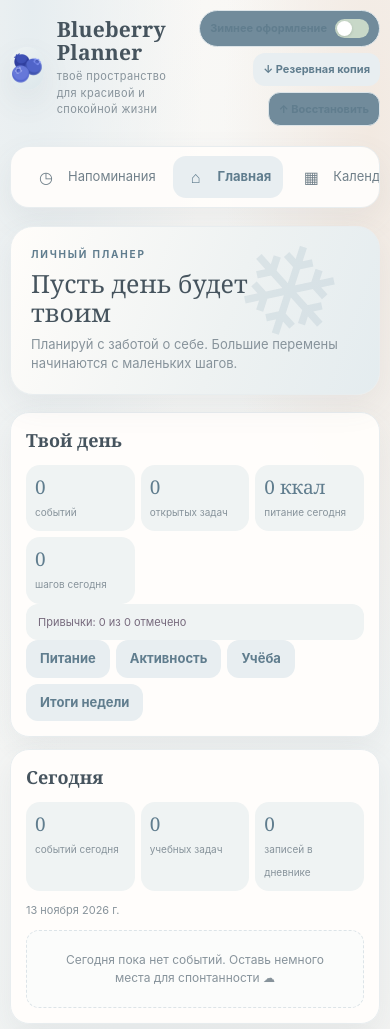
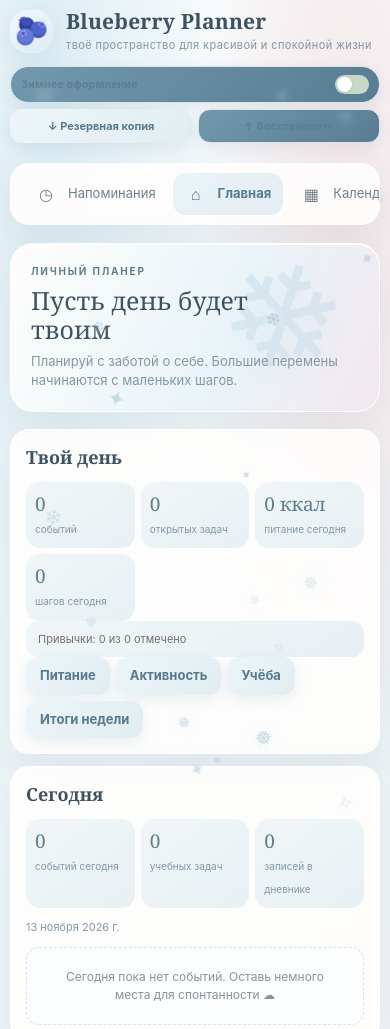
Before and after one commit to swk7mkh484-code/blueberry-planner, a plain HTML site: page index.html in a window 390 px wide. Shown: the top 1029 px of the page. Drawn offline with Linux system fonts and the light colour scheme.

Commit message:
Create fairy-tale winter theme and fix mobile form layout

```diff
--- a/index.html
+++ b/index.html
@@ -211,9 +211,66 @@ main{width:100%;min-width:0}
  .entry-actions{margin-left:auto}
 }
 
+
+/* Winter fairy-tale finish + robust mobile forms */
+body[data-theme="winter"]{
+ --bg:#edf4f7;--paper:#fffefd;--ink:#3e5261;--muted:#8497a4;
+ --berry:#66899f;--berry2:#91b2c2;--lav:#e8f1f5;--lav2:#d8e8ef;
+ --line:#d9e6ec;--rose:#f4e9eb;--sage:#e8f0f2;
+ background:
+  radial-gradient(ellipse at 12% 7%,#dcecf4 0,transparent 34%),
+  radial-gradient(ellipse at 88% 14%,#f5e6e8 0,transparent 29%),
+  radial-gradient(ellipse at 50% 100%,#e3edf3 0,transparent 40%),
+  linear-gradient(145deg,#f9fbfc 0%,#edf4f7 48%,#f7f0ef 100%);
+}
+body[data-theme="winter"] .app{position:relative}
+body[data-theme="winter"] .sidebar,body[data-theme="winter"] .card,body[data-theme="winter"] .hero{
+ background:rgba(255,254,253,.88);backdrop-filter:blur(12px);
+ border:1px solid rgba(255,255,255,.95);
+ box-shadow:0 16px 42px rgba(91,125,145,.10),inset 0 1px 0 #fff;
+}
+body[data-theme="winter"] .hero{
+ background:linear-gradient(115deg,rgba(255,254,252,.96),rgba(233,243,248,.96) 58%,rgba(241,232,239,.94));
+}
+body[data-theme="winter"] .hero:after{content:"❄";font-size:145px;color:#8ebbd0;opacity:.22;right:34px;top:-30px;text-shadow:0 8px 28px #b8d8e7}
+body[data-theme="winter"] .logo{background:linear-gradient(145deg,#f1f8fb,#dcecf3);box-shadow:0 8px 24px #7fa9bd30}
+body[data-theme="winter"] .btn{background:linear-gradient(135deg,#7298ad,#587d93);box-shadow:0 5px 14px #6f91a322}
+body[data-theme="winter"] .btn.soft{background:linear-gradient(135deg,#edf5f8,#e1edf2);color:#58798d}
+body[data-theme="winter"] .nav button:hover,body[data-theme="winter"] .nav button.active{background:linear-gradient(135deg,#eaf3f7,#e4edf3);color:#547b91}
+body[data-theme="winter"] .stat,body[data-theme="winter"] .food-total,body[data-theme="winter"] .notice{background:linear-gradient(145deg,#f0f6f8,#e8f0f3)}
+body[data-theme="winter"] .empty{background:rgba(250,253,254,.8);border-color:#d5e5ed}
+body[data-theme="winter"] .field input,body[data-theme="winter"] .field select,body[data-theme="winter"] .field textarea{background:#fffefd;border-color:#d8e5eb}
+body[data-theme="winter"] .calday{background:#f1f6f8}
+body[data-theme="winter"] .calday.selected{background:#dcebf2}
+body[data-theme="winter"] .pill{background:#eaf3f7}
+body[data-theme="winter"] .footer{color:#91a5b0}
+#snowfall{display:none}
+body[data-theme="winter"] #snowfall{display:block;position:fixed;inset:0;z-index:20;overflow:hidden;pointer-events:none}
+.snowflake{position:absolute;top:-12vh;left:var(--x);font-size:var(--size);color:rgba(130,177,199,.72);text-shadow:0 0 9px #fff,0 0 18px #c9e3ee;opacity:var(--opacity);animation:snow-drift var(--duration) linear var(--delay) infinite;pointer-events:auto;cursor:pointer;user-select:none;transition:transform .25s,color .25s}
+.snowflake:hover{color:#6fabc6;transform:scale(1.8) rotate(35deg)}
+.snowflake.sparkle{animation:none;transform:scale(2.1) rotate(80deg);opacity:0;transition:all .55s ease}
+@keyframes snow-drift{0%{transform:translate3d(0,-8vh,0) rotate(0)}25%{transform:translate3d(24px,25vh,0) rotate(90deg)}50%{transform:translate3d(-18px,52vh,0) rotate(180deg)}75%{transform:translate3d(20px,78vh,0) rotate(270deg)}100%{transform:translate3d(-8px,112vh,0) rotate(360deg)}}
+@media(prefers-reduced-motion:reduce){.snowflake{animation:none;display:none}}
+/* Keep every field inside its own column on phones and small tablets */
+@media(max-width:850px){
+ header{align-items:flex-start;flex-direction:column;gap:12px}
+ .head-actions{width:100%;justify-content:flex-start}
+ .formgrid{grid-template-columns:minmax(0,1fr)!important}
+ .field,.field input,.field select,.field textarea{width:100%;min-width:0;max-width:100%}
+ .form>.btn{width:100%;justify-self:stretch}
+ .top-navigation .sidebar{max-width:100%}
+}
+@media(max-width:430px){
+ .brand{align-items:flex-start}
+ .head-actions{display:grid;grid-template-columns:1fr 1fr}
+ .head-actions .theme-toggle{grid-column:1/-1;justify-content:space-between}
+ .head-actions #export,.head-actions label[for="import"]{text-align:center}
+}
+
 </style>
 </head>
 <body data-theme="winter">
+<div id="snowfall" aria-hidden="true"></div>
 <div class="app">
 <header>
  <div class="brand"><div class="logo">🫐</div><div><h1>Blueberry Planner</h1><div class="tagline">твоё пространство для красивой и спокойной жизни</div></div></div>
@@ -239,6 +296,7 @@ function setTheme(theme){
   if(b){b.setAttribute('aria-pressed',String(next==='butter'));document.getElementById('themeLabel').textContent=next==='winter'?'Зимнее оформление':'Стандартное оформление';b.querySelector('.theme-toggle-icon').textContent=next==='winter'?'❄':'✿';}
   const meta=document.getElementById('themeColorMeta');
   if(meta)meta.content=next==='winter'?'#173c31':'#f5ebc9';
+  syncSnowfall();
 }
 (function initTheme(){let saved='winter';try{saved=localStorage.getItem(THEME_KEY)||'winter'}catch{};document.body.dataset.theme=saved==='butter'?'butter':'winter';})();
 
@@ -365,6 +423,24 @@ function parseQuestionFile(){let f=document.getElementById('questionFile').files
 document.addEventListener('click',e=>{let b=e.target.closest('[data-photo]');if(b){let x=list('food').find(a=>a.id===b.dataset.photo);if(x){x.photos.splice(Number(b.dataset.index),1);save();render()}}let h=e.target.closest('[data-habit]');if(h){db.habitChecks=db.habitChecks||{};let k=h.dataset.habit,day=key(new Date());db.habitChecks[k]=db.habitChecks[k]||[];if(!db.habitChecks[k].includes(day))db.habitChecks[k].push(day);save();h.textContent='Готово ✓';h.disabled=true}});
 document.getElementById('export').onclick=()=>{let blob=new Blob([JSON.stringify(db,null,2)],{type:'application/json'}),url=URL.createObjectURL(blob),a=document.createElement('a');a.href=url;a.download='BlueberryPlanner-backup.json';a.click();setTimeout(()=>URL.revokeObjectURL(url),1000)};
 document.getElementById('import').onchange=e=>{let f=e.target.files[0];if(!f)return;let r=new FileReader();r.onload=()=>{try{let obj=JSON.parse(r.result);if(!obj||typeof obj!=='object'||Array.isArray(obj))throw 0;if(!confirm('Заменить текущие данные содержимым резервной копии?'))return;db=obj;save();openPage(page);alert('Копия восстановлена.')}catch{alert('Не удалось прочитать резервную копию.')}};r.readAsText(f)};
+
+function syncSnowfall(){
+ const layer=document.getElementById('snowfall');if(!layer)return;
+ if(document.body.dataset.theme!=='winter'){layer.innerHTML='';return}
+ if(layer.childElementCount)return;
+ const glyphs=['❄','✧','❅','✦','❄'];
+ for(let i=0;i<22;i++){
+  const s=document.createElement('span');s.className='snowflake';s.textContent=glyphs[i%glyphs.length];
+  s.style.setProperty('--x',(Math.random()*100)+'%');
+  s.style.setProperty('--size',(9+Math.random()*13)+'px');
+  s.style.setProperty('--duration',(15+Math.random()*19)+'s');
+  s.style.setProperty('--delay',(-Math.random()*28)+'s');
+  s.style.setProperty('--opacity',(0.28+Math.random()*.48).toFixed(2));
+  s.addEventListener('click',()=>{s.classList.add('sparkle');setTimeout(()=>{if(s.isConnected){s.remove();layer.appendChild(s);s.classList.remove('sparkle')}},600)});
+  layer.appendChild(s);
+ }
+}
+
 function updateDate(){let d=new Date();document.getElementById('dateNum').textContent=d.getDate();document.getElementById('dateMonth').textContent=d.toLocaleDateString('ru-RU',{month:'long',weekday:'long'})}
 updateDate();nav();render();checkLocalReminders();setTheme(document.body.dataset.theme);
 document.getElementById('themeToggle').addEventListener('click',()=>setTheme(document.body.dataset.theme==='winter'?'butter':'winter'));
```
